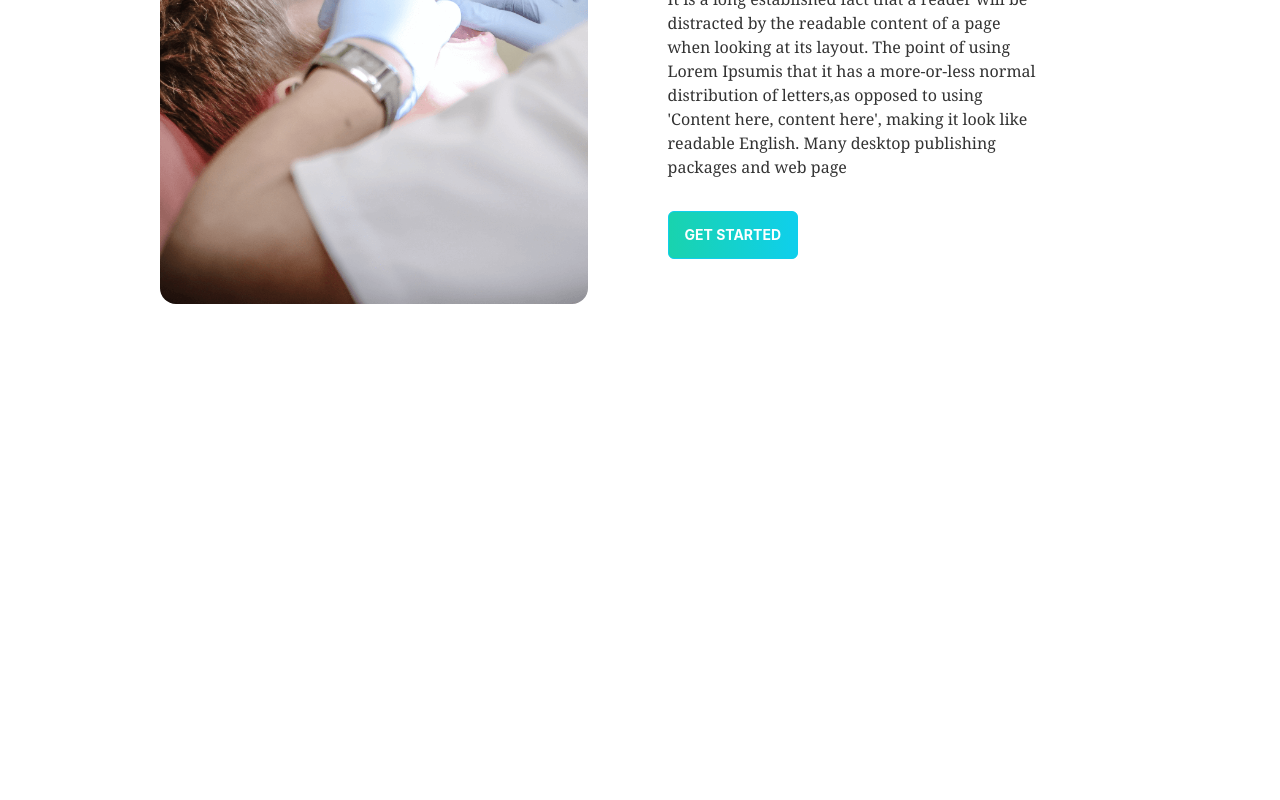
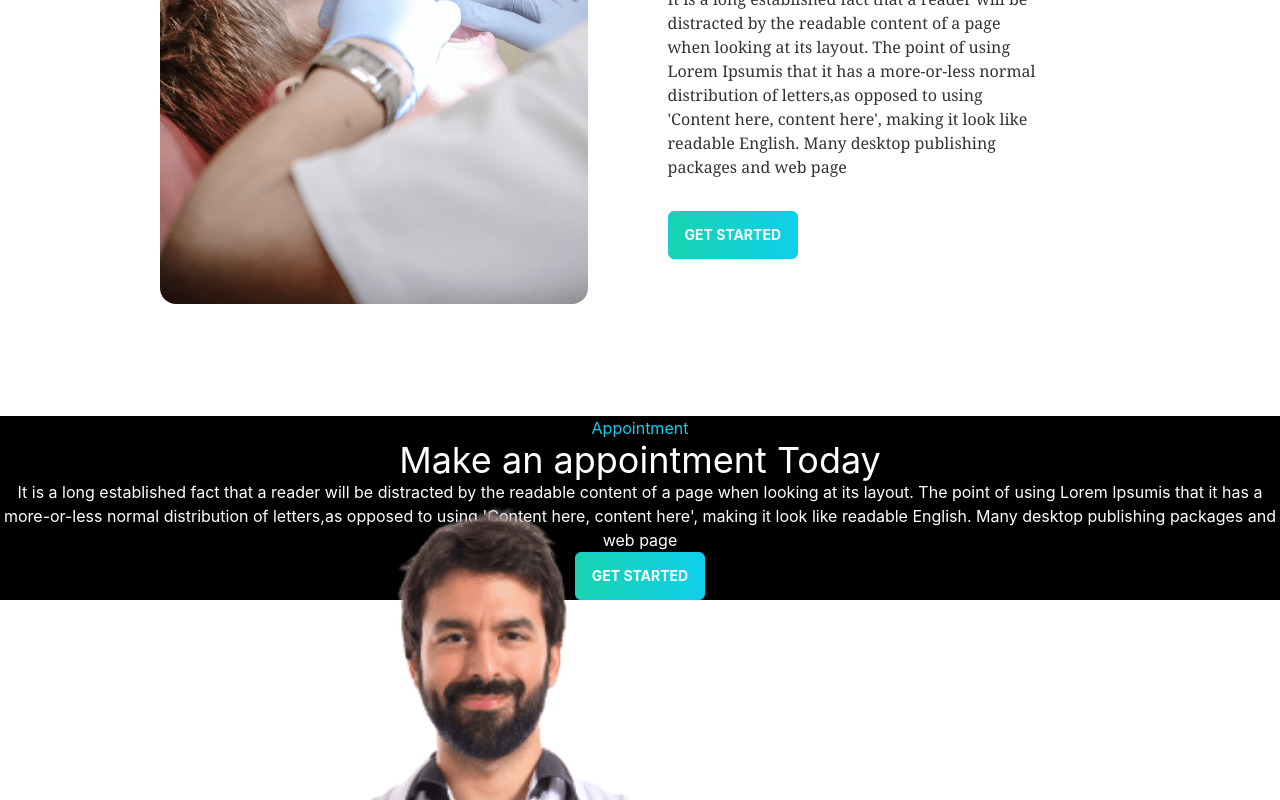
Before and after one commit to CodeWithShamim/doctors-portal-client, a React (Create React App) app: page / in a window 1280 px wide. Shown: the part 1944-2744 px from the top of the page. Before the commit the page ends 2360 px from the top, so only its background shows below. Built offline with nearby package versions, Linux system fonts and the light colour scheme.

Commit message:
appoinment section added

```diff
--- /dev/null
+++ b/src/components/Home/Appointment .js
@@ -0,0 +1,29 @@
+import React from "react";
+import doctor from "../../images/doctor.png";
+
+const Appointment = () => {
+  return (
+    <section className="my-12 bg-black text-white flex items-center content-center relative">
+      <div>
+        <img className="absolute top-0" src={doctor} alt="doctor" />
+      </div>
+      <div>
+        <p>
+          <h4 className="text-primary">Appointment</h4>
+          <h2 className="text-4xl">Make an appointment Today</h2>
+          It is a long established fact that a reader will be distracted by the
+          readable content of a page when looking at its layout. The point of
+          using Lorem Ipsumis that it has a more-or-less normal distribution of
+          letters,as opposed to using 'Content here, content here', making it
+          look like readable English. Many desktop publishing packages and web
+          page
+        </p>
+        <button className="btn btn-primary text-white font-bold rounded-md bg-gradient-to-r from-secondary to-primary">
+          Get Started
+        </button>
+      </div>
+    </section>
+  );
+};
+
+export default Appointment;
--- a/src/components/Home/Banner.js
+++ b/src/components/Home/Banner.js
@@ -12,7 +12,7 @@ const Banner = () => {
             className="max-w-lg w-full rounded-lg shadow-2xl mr-0 lg:mr-8"
             alt=""
           />
-          <div className="text-left pr-0 md:px-8 lg:px-2">
+          <div className="text-left pr-0 md:px-8 lg:px-6">
             <h1 className="text-5xl font-bold">Your New Smile Starts Here</h1>
             <p className="py-6">
               Lorem Ipsum is simply dummy text of the printing and typesetting
--- a/src/components/Home/Home.js
+++ b/src/components/Home/Home.js
@@ -1,5 +1,6 @@
 import React from "react";
 import Banner from "./Banner";
+import Appointment from "./Appointment ";
 import Info from "./Info";
 import Services from "./Services/Services";
 
@@ -9,6 +10,7 @@ const Home = () => {
       <Banner />
       <Info />
       <Services />
+      <Appointment />
     </div>
   );
 };
```
